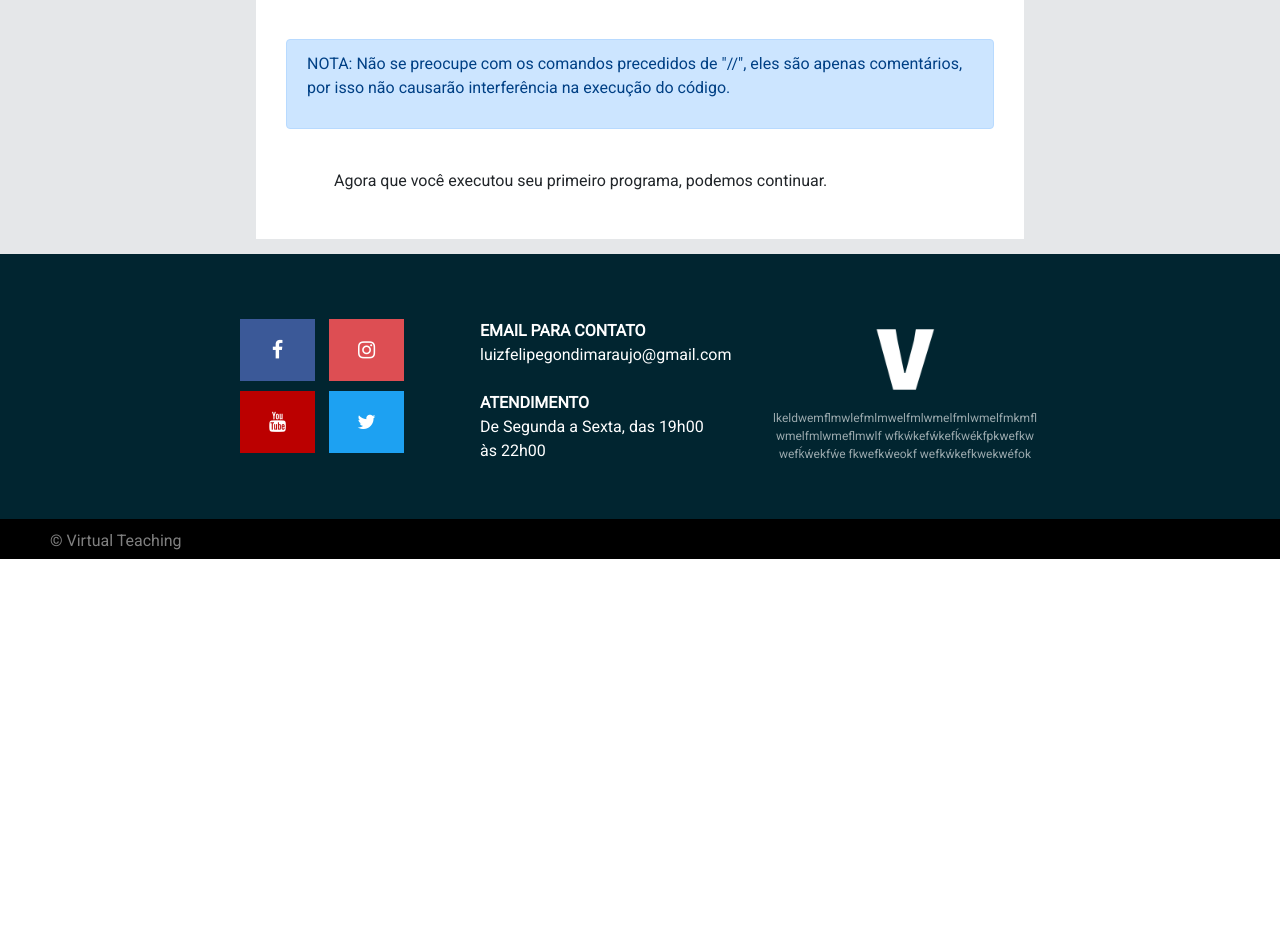
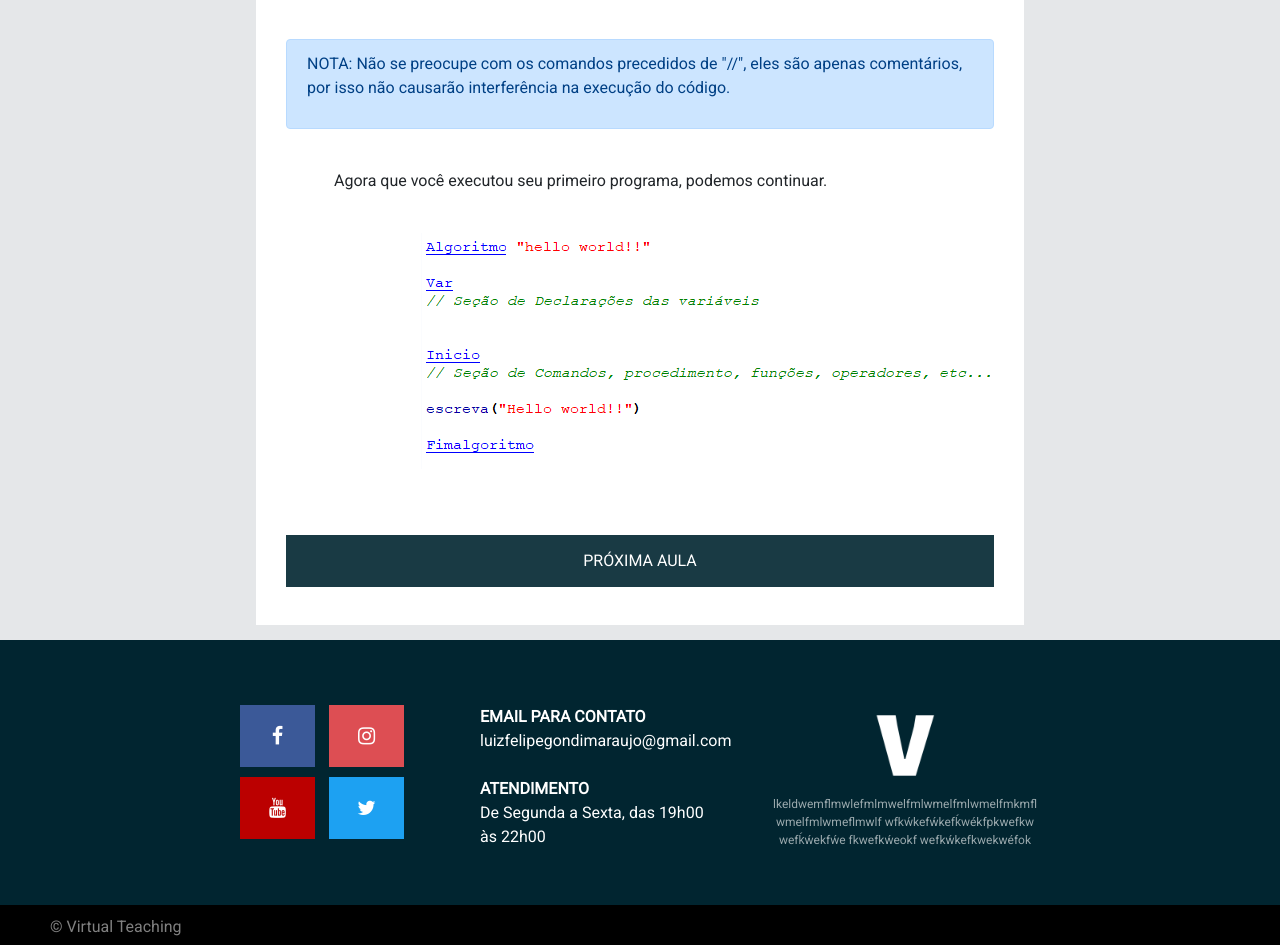
Before and after one commit to LuizFelipeGondim/project-with-flask, a Flask app: page /aula1-logica in a window 1280 px wide. Shown: the part 1654-2599 px from the top of the page. Before the commit the page ends 2213 px from the top, so only its background shows below. Run offline with Flask 2, Linux system fonts and the light colour scheme; some libraries are stand-ins or nearby versions.

Commit message:
estrutura finalizada

```diff
--- a/templates/aula1-logica.html
+++ b/templates/aula1-logica.html
@@ -1,6 +1,6 @@
 {% extends 'base.html' %}
 {% block title %}
-    VIRTUAL TEACHING
+    AULA 1 - LÓGICA
 {% endblock title %}
 
 {% block content %}
@@ -55,12 +55,16 @@
 
         <div class="texto-curso">
             <p> Agora que você executou seu primeiro programa, podemos continuar.</p>
+        </div> <br/>
+
+        <figure class="highlight">
+            <pre>
+                <img src="/static/img-curso/hello-world.png" alt=""> <br/>
+            </pre>
+        </figure>
+        <a href="{{url_for('aula2L')}}"><button class="button"><span>PRÓXIMA AULA </span></button></a>
     </div>
+
 </section>
 
-<script>
-    function concluir(){
-        document.getElementById("button-curso").style.background = 'red';
-    }
-</script>
 {% endblock %}
```
Also changed, not shown: 1 other file. Lines whose indentation alone changed are shown as unchanged.
